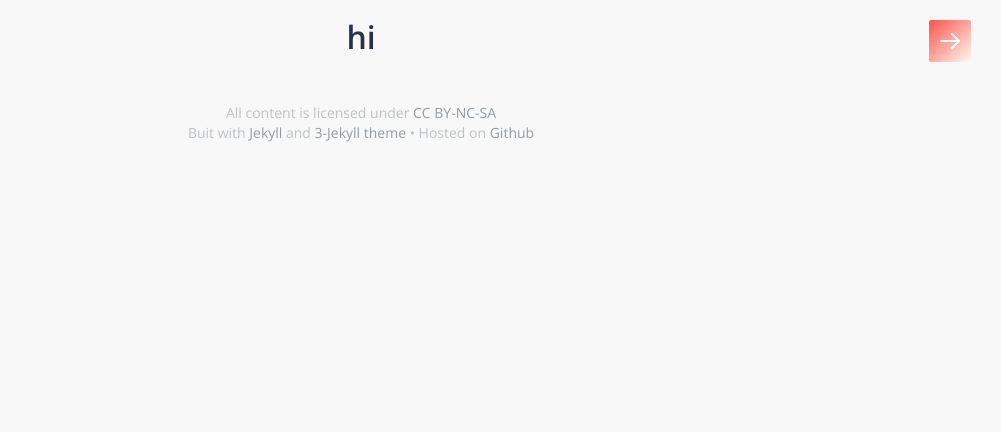
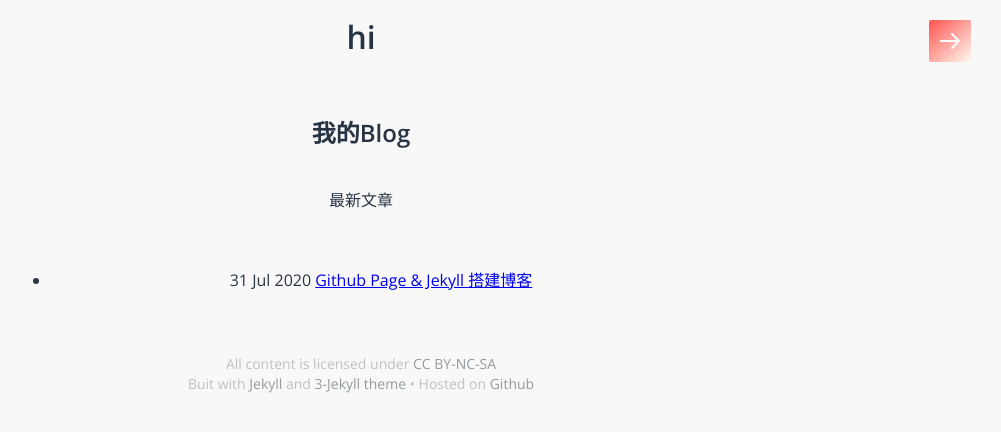
Before and after one commit to Tester-Dolores/Tester-Dolores.github.io, a Jekyll site: the page built from index.html, in a window 1280 px wide. Shown: the top 432 px of the page, without its empty margins (279-1280 px from the left). Built offline with Jekyll 4.4.1, drawn with Linux system fonts in a browser that asks for light colours; some web fonts are replaced.

Commit message:
Update index.html

```diff
--- a/index.html
+++ b/index.html
@@ -1,6 +1,20 @@
 ---
 layout: default
+title: 我的Blog
 ---
 <div id="home" class="container">
   <h1>hi</h1>
+  　　<h2>{{ page.title }}</h2>
+
+　　<p>最新文章</p>
+
+　　<ul>
+
+　　　　{% for post in site.posts %}
+
+　　　　　　<li>{{ post.date | date_to_string }} <a href="{{ site.baseurl }}{{ post.url }}">{{ post.title }}</a></li>
+
+　　　　{% endfor %}
+
+　　</ul>
 </div>
```
